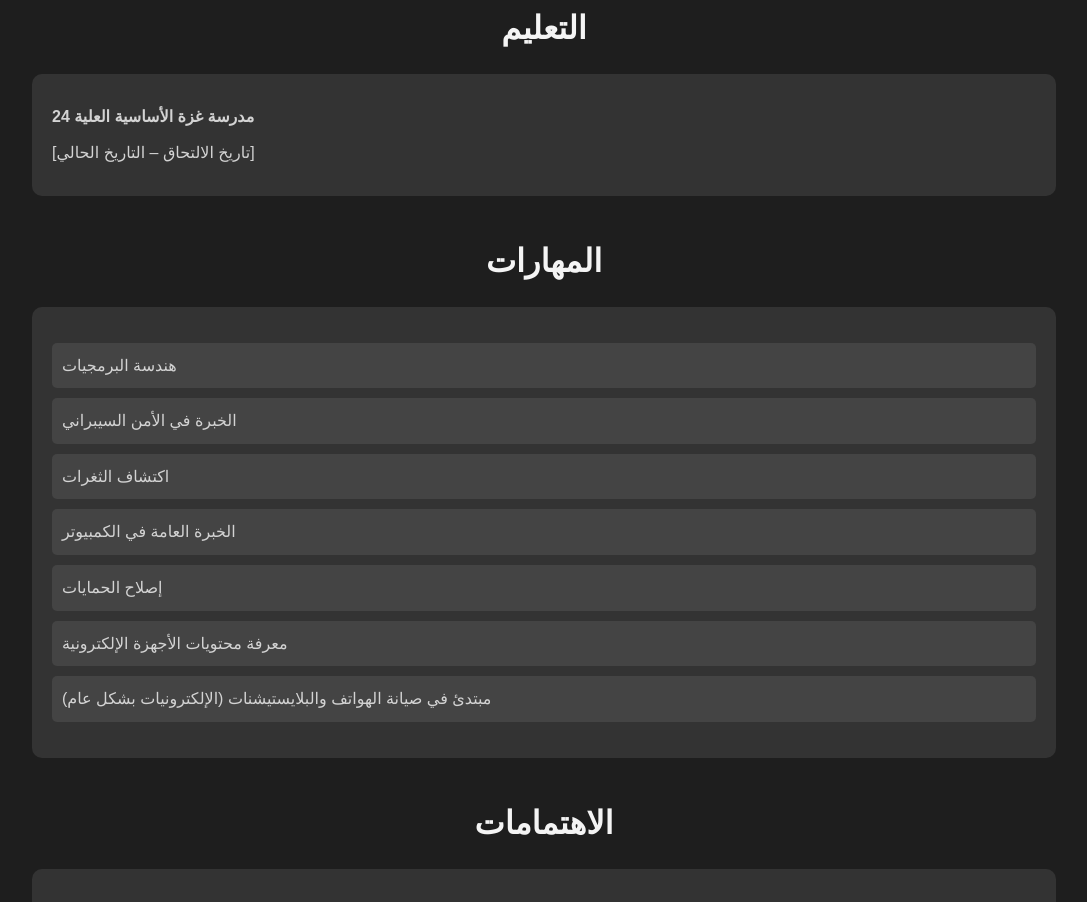
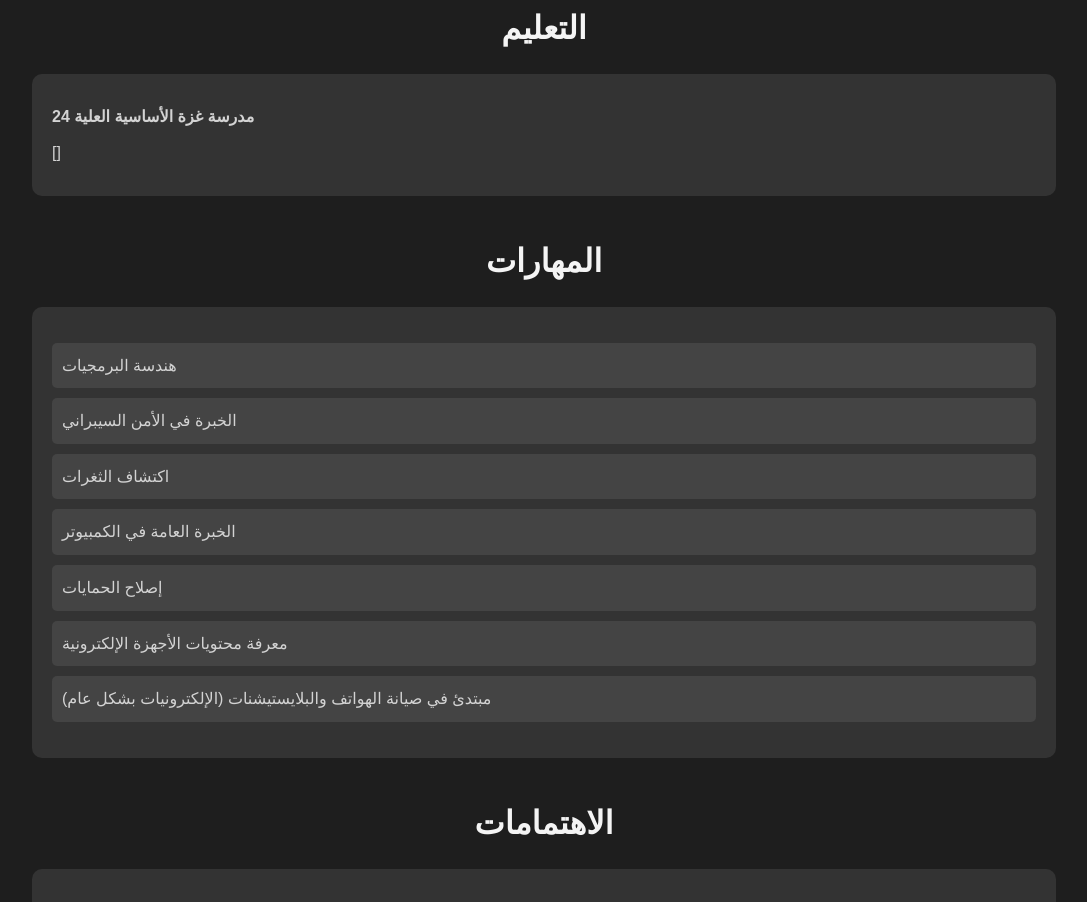
Before and after one commit to Gaza24school/About-omer, a plain HTML site: page index.html in a window 1280 px wide. Shown: the part 1260-2162 px from the top of the page, without its empty margins (96-1183 px from the left). Drawn offline with Linux system fonts and the light colour scheme.

Commit message:
index.html

```diff
--- a/index.html
+++ b/index.html
@@ -93,7 +93,7 @@
             <h2 class="section-title">التعليم</h2>
             <div class="content">
                 <p><strong>مدرسة غزة الأساسية العلية 24</strong></p>
-                <p>[تاريخ الالتحاق – التاريخ الحالي]</p>
+                <p>[]</p>
             </div>
         </div>
 
```
